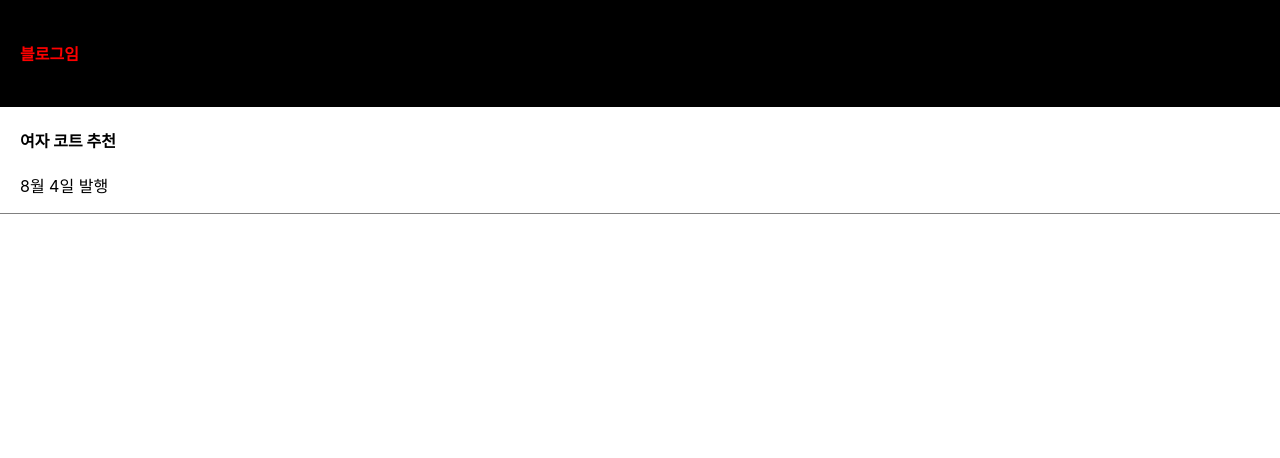
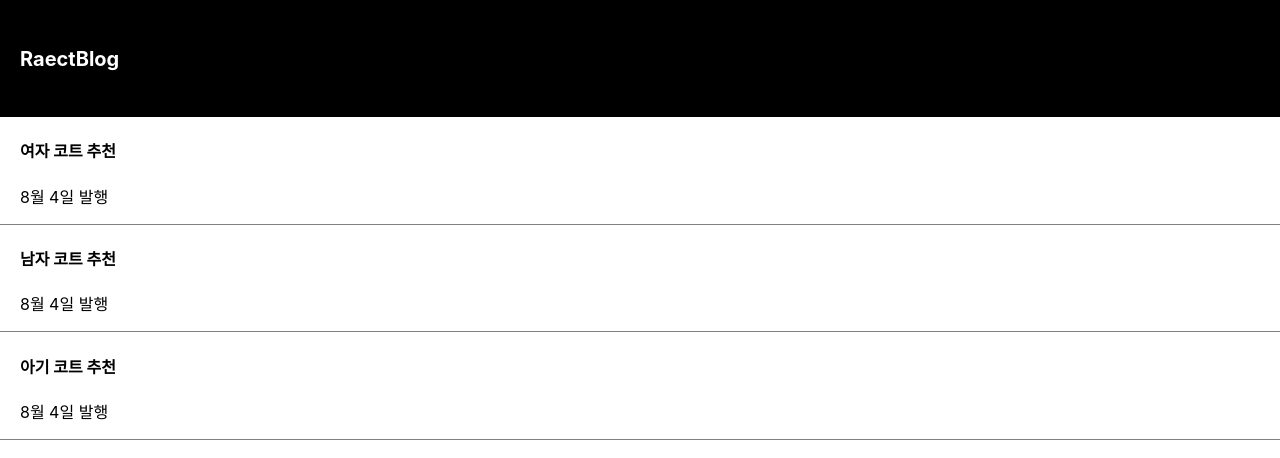
Before and after one commit to jongchan94/React, a React (Create React App) app in the folder blog/: page / in a window 1280 px wide. Shown: the top 458 px of the page. Built offline with nearby package versions, Linux system fonts and the light colour scheme.

Commit message:
자주변경될거같은 html 부분은 state로 만들어놓기

```diff
--- a/blog/src/App.js
+++ b/blog/src/App.js
@@ -12,7 +12,9 @@ function App() {
 
   // #2 useState
   // useState('남자 코트 추천');
-  let [글제목,b] = useState('여자 코트 추천');
+  let [글제목,b] = useState('여자 코트 추천',);
+  let [글제목2,c] = useState('남자 코트 추천',);
+  let [글제목3,d] = useState('아기 코트 추천',);
 
 
 
@@ -23,7 +25,8 @@ function App() {
 
       {/* #1 문법 */}
       <div className="black-nav">
-        <h4 style={ {color : 'red', fontSize : '16px' } }>블로그임</h4>
+        {/* <h4 style={ {color : 'red', fontSize : '16px' } }>블로그임</h4> */}
+        <h4>RaectBlog</h4>
       </div>
 
       {/* #2 list */}
@@ -34,6 +37,17 @@ function App() {
 
       </div>
 
+      <div className="list">
+        <h4>{글제목2}</h4>
+        <p>8월 4일 발행</p>
+
+      </div>
+
+      <div className="list">
+        <h4>{글제목3}</h4>
+        <p>8월 4일 발행</p>
+
+      </div>
 
 
         {/* <h4>{post}</h4> */}
@@ -57,6 +71,7 @@ function App() {
   // a는 보관했던 자료 나옴 b는 state 변경도와주는 함수
   // 왜 써야함? 변수랑 차이가 좀있음 !일반변수는 html 자동으로 반영안됌
   // state는 변경되면 html은 자동 재렌더링 됨
+  // 자주변경될거같은 html 부분은 state로 만들어놓기
   );
 }
 
```
